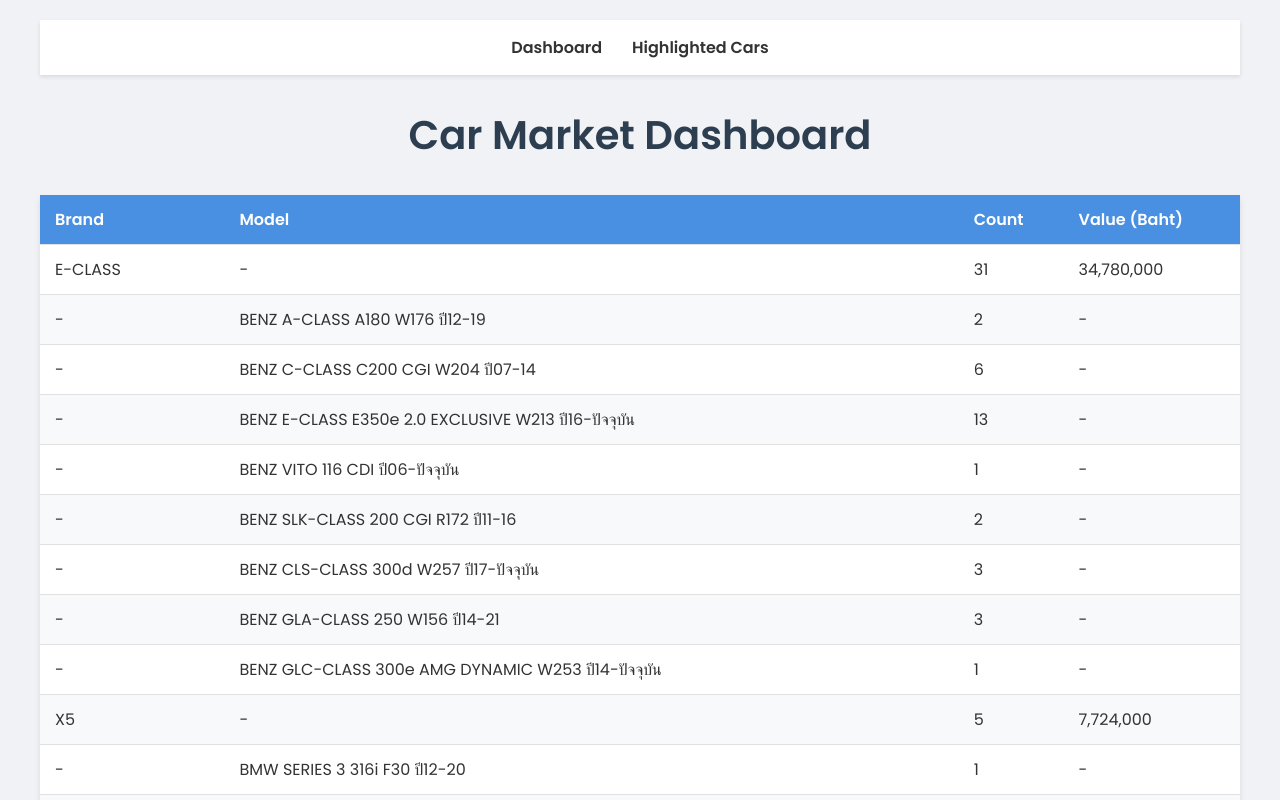
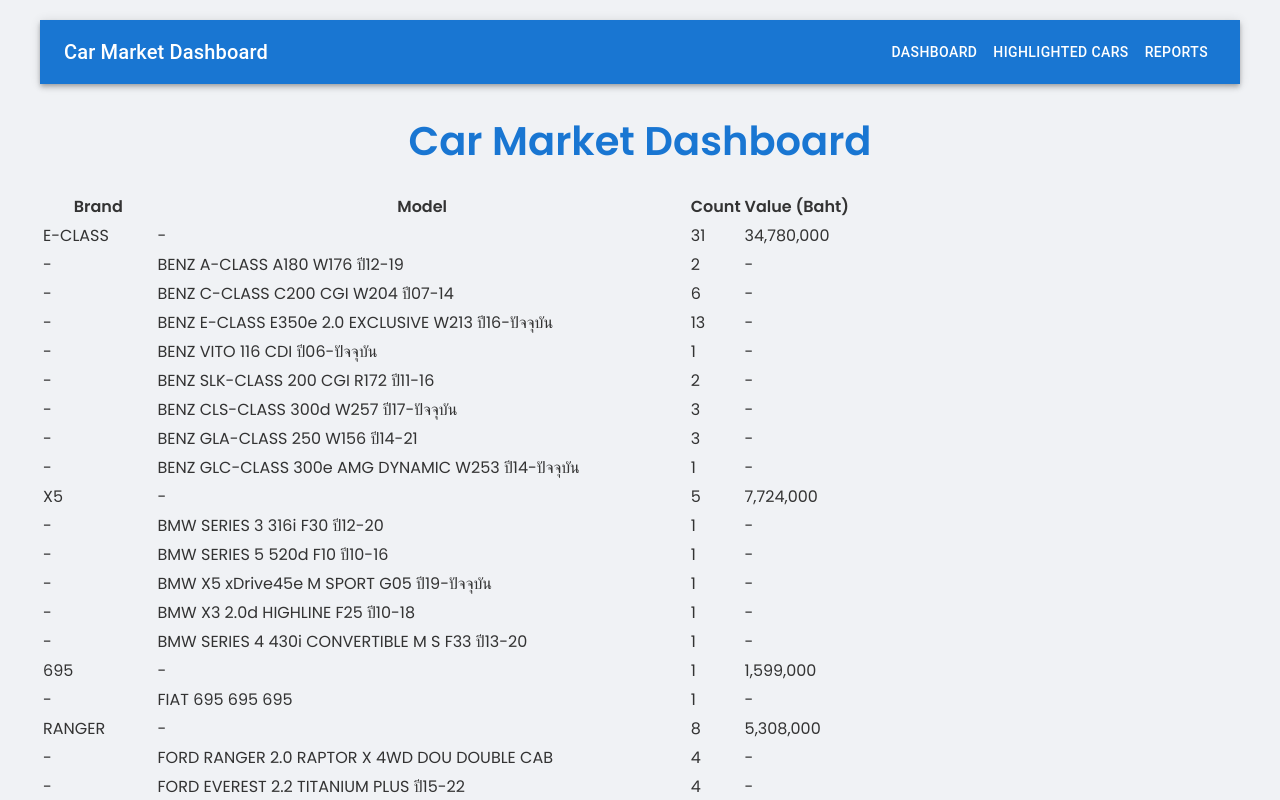
Before and after one commit to Senghurk/car-analytics, a React (Vite) app: page / in a window 1280 px wide. Shown: the top 800 px of the page. Built offline with nearby package versions, Linux system fonts and the light colour scheme.

Commit message:
Updated and Added App Dashbaord Reports and css

```diff
--- a/src/App.jsx
+++ b/src/App.jsx
@@ -1,22 +1,29 @@
 import React from 'react';
 import { BrowserRouter as Router, Routes, Route, Link } from 'react-router-dom';
+import { AppBar, Toolbar, Typography, Button } from '@mui/material';
 import Dashboard from './components/Dashboard';
 import HighlightedCars from './components/HighlightedCars';
+import Reports from './components/Reports';
 
 function App() {
   return (
     <Router>
       <div className="App">
-        <nav>
-          <ul>
-            <li><Link to="/">Dashboard</Link></li>
-            <li><Link to="/highlighted">Highlighted Cars</Link></li>
-          </ul>
-        </nav>
+        <AppBar position="static">
+          <Toolbar>
+            <Typography variant="h6" sx={{ flexGrow: 1 }}>
+              Car Market Dashboard
+            </Typography>
+            <Button color="inherit" component={Link} to="/">Dashboard</Button>
+            <Button color="inherit" component={Link} to="/highlighted">Highlighted Cars</Button>
+            <Button color="inherit" component={Link} to="/reports">Reports</Button>
+          </Toolbar>
+        </AppBar>
 
         <Routes>
           <Route path="/" element={<Dashboard />} />
           <Route path="/highlighted" element={<HighlightedCars />} />
+          <Route path="/reports" element={<Reports />} />
         </Routes>
       </div>
     </Router>
--- a/src/components/Dashboard.module.css
+++ b/src/components/Dashboard.module.css
@@ -1,45 +1,31 @@
-.table {
-    width: 100%;
-    border-collapse: collapse;
-    margin-bottom: 30px;
-    background-color: #ffffff;
-    box-shadow: 0 4px 6px rgba(0,0,0,0.1);
+.title {
+    color: #1976d2;
+    margin-bottom: 20px;
+    text-align: center;
   }
 
-  .table th, .table td {
-    padding: 12px 15px;
-    text-align: left;
-    border-bottom: 1px solid #e0e0e0;
+  .tableContainer {
+    overflow-x: auto;
+    margin-top: 20px;
+    margin-bottom: 20px;
   }
 
-  .table th {
-    background-color: #4a90e2;
-    color: white;
-    font-weight: 600;
+  .chartsContainer {
+    display: flex;
+    justify-content: space-around;
+    margin-top: 20px;
   }
 
-  .table tr:nth-child(even) {
-    background-color: #f8f9fa;
+  .chartWrapper {
+    width: 45%;
+    background-color: #fff;
+    padding: 20px;
+    border-radius: 8px;
+    box-shadow: 0 2px 4px rgba(0,0,0,0.1);
   }
 
-  .table tr:hover {
-    background-color: #e9ecef;
+  .pieChart,
+  .barChart {
+    width: 100%;
+    height: 300px;
   }
-
-  .chartContainer {
-    background-color: #ffffff;
-    border-radius: 8px;
-    padding: 20px;
-    box-shadow: 0 4px 6px rgba(0,0,0,0.1);
-    margin-bottom: 30px;
-  }
-
-  .pieChart {
-    width: 60%;
-    margin: 0 auto;
-  }
-
-  .barChart {
-    width: 80%;
-    margin: 0 auto;
-  }
--- a/src/components/HighlightedCars.module.css
+++ b/src/components/HighlightedCars.module.css
@@ -1,33 +1,25 @@
-.highlightedCars {
-    max-width: 800px;
-    margin: 0 auto;
-    padding: 20px;
-  }
-
-  .carList {
-    display: grid;
-    grid-template-columns: repeat(auto-fill, minmax(250px, 1fr));
+.carList {
+    display: flex;
+    flex-wrap: wrap;
     gap: 20px;
-    margin-top: 20px;
   }
 
   .carItem {
-    background-color: #ffffff;
+    background-color: #f5f5f5;
     border-radius: 8px;
     padding: 15px;
+    width: 200px;
+    text-align: center;
     box-shadow: 0 2px 4px rgba(0,0,0,0.1);
-    display: flex;
-    flex-direction: column;
-    justify-content: space-between;
+    transition: transform 0.3s ease;
   }
 
-  .carItem span {
-    font-size: 14px;
-    margin-bottom: 10px;
+  .carItem:hover {
+    transform: translateY(-5px);
   }
 
   .carItem button {
-    background-color: #4a90e2;
+    background-color: #1976d2;
     color: white;
     border: none;
     padding: 8px 12px;
@@ -37,13 +29,13 @@
   }
 
   .carItem button:hover {
-    background-color: #357abd;
+    background-color: #004ba0;
   }
 
   .carItem button.highlighted {
-    background-color: #e74c3c;
+    background-color: #d32f2f;
   }
 
   .carItem button.highlighted:hover {
-    background-color: #c0392b;
+    background-color: #9a0007;
   }
--- /dev/null
+++ b/src/components/Reports.jsx
@@ -0,0 +1,39 @@
+import React, { useState, useEffect } from 'react';
+import { Pie } from 'react-chartjs-2';
+import carData from '../data/taladrod-cars.min.json';
+import styles from './Reports.module.css';
+
+function Reports() {
+  const [carPrices, setCarPrices] = useState([]);
+
+  useEffect(() => {
+    const prices = carData.Cars.map(car => parseInt(car.Prc.replace(/,/g, ''), 10));
+    setCarPrices(prices);
+  }, []);
+
+  const priceRangeData = {
+    labels: ['0-500,000 Baht', '500,000-1,000,000 Baht', '1,000,000-1,500,000 Baht', '1,500,000+ Baht'],
+    datasets: [
+      {
+        data: [
+          carPrices.filter(price => price <= 500000).length,
+          carPrices.filter(price => price > 500000 && price <= 1000000).length,
+          carPrices.filter(price => price > 1000000 && price <= 1500000).length,
+          carPrices.filter(price => price > 1500000).length,
+        ],
+        backgroundColor: ['#FF6384', '#36A2EB', '#FFCE56', '#4BC0C0'],
+      },
+    ],
+  };
+
+  return (
+    <div className={styles.reports}>
+      <h1>Car Price Distribution</h1>
+      <div className={styles.chartContainer}>
+        <Pie data={priceRangeData} options={{ responsive: true, maintainAspectRatio: false }} />
+      </div>
+    </div>
+  );
+}
+
+export default Reports;
--- /dev/null
+++ b/src/components/Reports.module.css
@@ -0,0 +1,30 @@
+.reports {
+    max-width: 800px;
+    margin: 0 auto;
+    padding: 20px;
+  }
+
+  .reports h1 {
+    color: #1976d2;
+    text-align: center;
+    margin-bottom: 20px;
+  }
+
+  .chartContainer {
+    background-color: #ffffff;
+    border-radius: 8px;
+    padding: 20px;
+    box-shadow: 0 4px 6px rgba(0,0,0,0.1);
+  }
+
+  .chartContainer .chartWrapper {
+    display: flex;
+    justify-content: center;
+    align-items: center;
+    height: 300px;
+  }
+
+  .chartContainer .chartWrapper canvas {
+    max-width: 100%;
+    height: auto;
+  }
```
